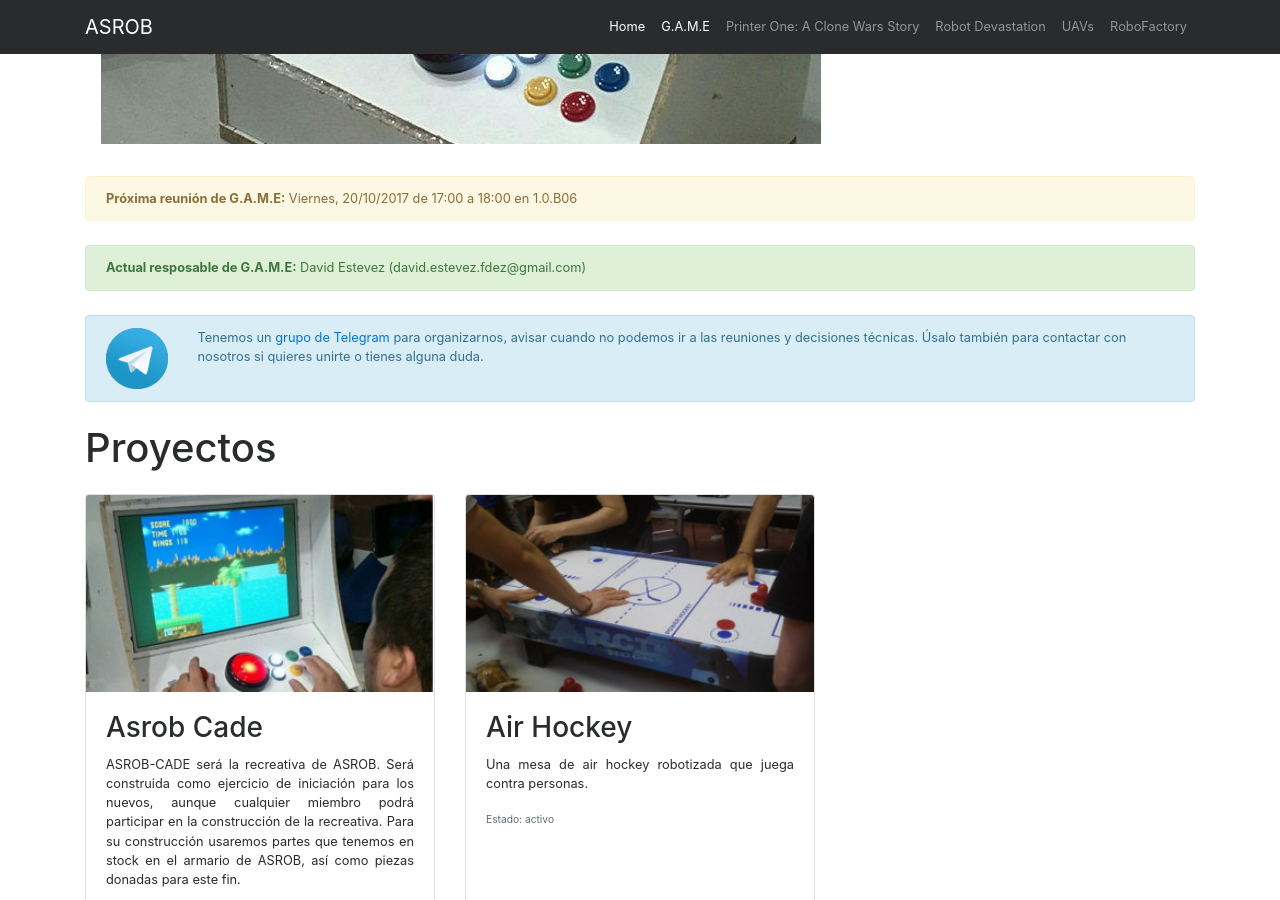
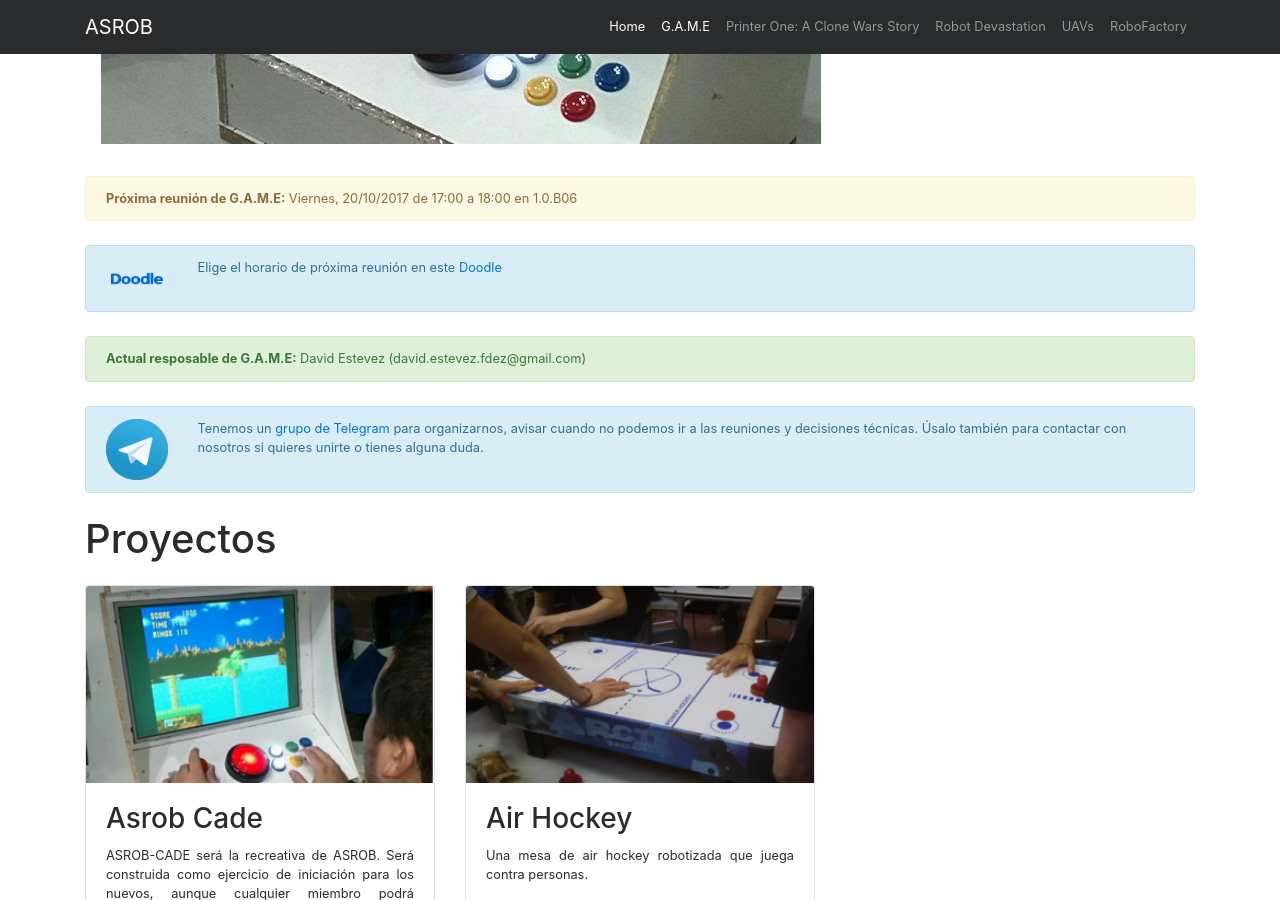
Before and after one commit to asrob-uc3m/asrob-uc3m.github.io, a Jekyll site: the page built from _workgroups/2017-05-28-game.markdown, in a window 1280 px wide and 900 px high, scrolled down 1122 px. Built offline with Jekyll 4.4.1, drawn with Linux system fonts in a browser that asks for light colours.

Commit message:
Add doodle link to workgroup page

```diff
--- /dev/null
+++ b/_includes/alert_next_meeting_doodle.html
@@ -0,0 +1,13 @@
+  <!-- Telegram group info --->
+  <div class="container">
+    <div class="alert alert-info my-4" role="alert">
+      <div class="row">
+        <div class="col-md-1">
+          <img class='img-fluid' src="/img/doodle-logo.png" alt="">
+        </div>
+        <div class="col-md-11">
+          Elige el horario de próxima reunión en este <a href="{{include.link}}">Doodle</a>
+        </div>
+      </div>
+    </div>
+  </div>
--- a/_layouts/workgroup.html
+++ b/_layouts/workgroup.html
@@ -26,6 +26,9 @@
 
       {% if page.next_meeting %}
       {% include alert_next_meeting.html name=page.name date=page.next_meeting %}
+      {% endif %}
+      {% if page.next_meeting_doodle %}
+      {% include alert_next_meeting_doodle.html link=page.next_meeting_doodle %}
       {% endif %}
       {% include alert_manager_info.html group_name=page.name name=page.manager email=page.manager_email %}
       {% if page.url_telegram %}
```
Also changed, not shown: img/doodle-logo.png (added).
